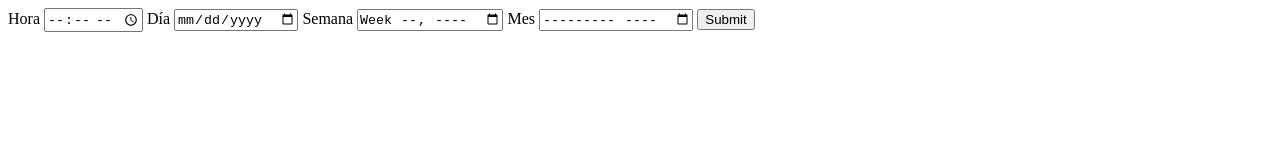
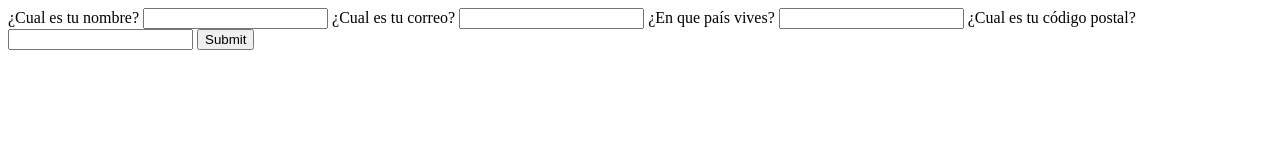
Before and after one commit to abidantriguero/definitivoHTMLyCSS, a plain HTML site: page claseCalendario/index.html in a window 1280 px wide. Drawn offline with Linux system fonts and the light colour scheme.

Commit message:
Autocomplete y require

```diff
--- a/claseCalendario/index.html
+++ b/claseCalendario/index.html
@@ -8,30 +8,23 @@
 </head>
 <body>
     <form action="">
-        <label for="hora">
-            <span>Hora</span>
-            <input type="time" id="hora" name="hora">
+        <label for="nombre">
+            <span>¿Cual es tu nombre?</span>
+            <input type="text" name="nombre" id="nombre" autocomplete="name" required>
         </label>
-        <label for="dia">
-            <span>Día</span>
-            <input type="date" id="dia" name="dia">
+        <label for="correo">
+            <span>¿Cual es tu correo?</span>
+            <input type="email" name="correo" id="correo" autocomplete="email" required>
         </label>
-        <label for="semana">
-            <span>Semana</span>
-            <input type="week" id="semana" name="semana">
+        <label for="pais">
+            <span>¿En que país vives?</span>
+            <input type="text" name="pais" id="pais" autocomplete="country" required>
         </label>
-        <label for="mes">
-            <span>Mes</span>
-            <input type="month" id="mes" name="mes">
+        <label for="cp">
+            <span>¿Cual es tu código postal?</span>
+            <input type="text" name="cp" id="cp" autocomplete="postal-code" required>
         </label>
         <input type="submit">
     </form>
-    <!-- <form action="">
-        <label for="calendario">
-            <span>Calendario</span>
-            <input type="datetime-local" id="calendario" name="calendario">
-        </label>
-        <input type="submit">
-    </form> -->
 </body>
 </html>
```
